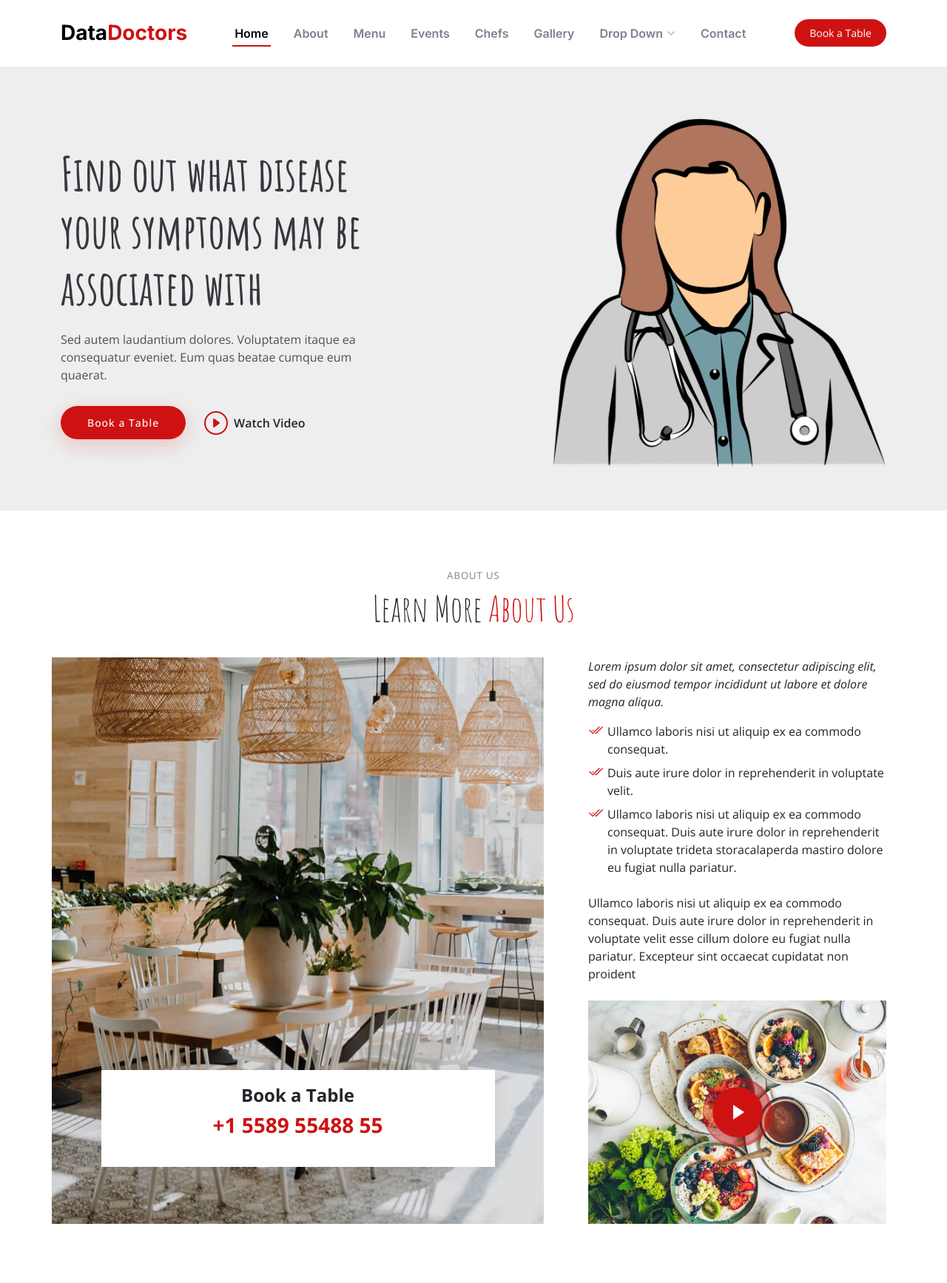
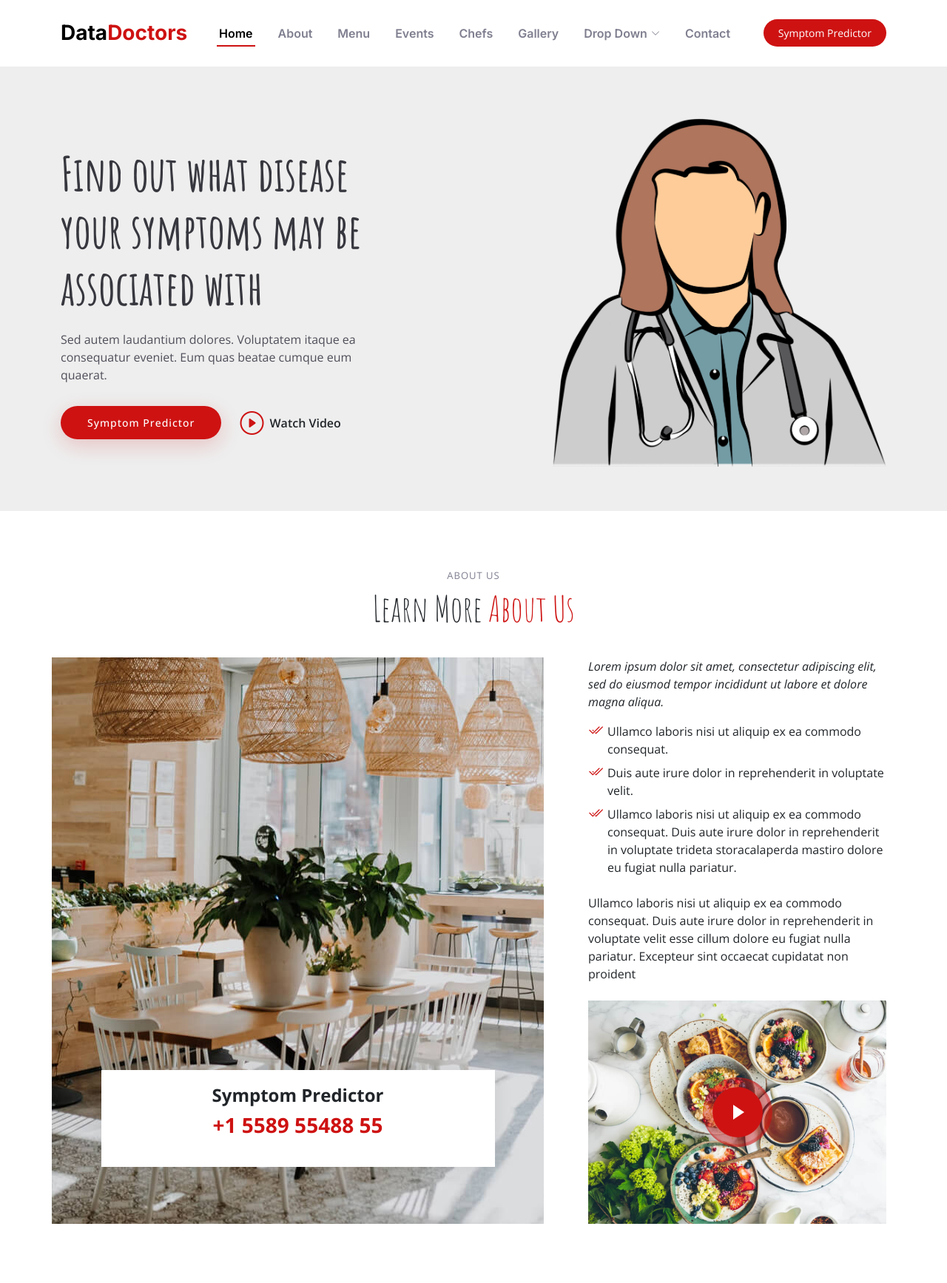
Before and after one commit to maiterivas/Data-Doctors-Project-4, a Flask app: page / in a window 1280 px wide. Shown: the top 1735 px of the page at 74% size. Run offline with Flask 2, Linux system fonts and the light colour scheme; some libraries are stand-ins or nearby versions.

Commit message:
updating htmls

```diff
--- a/data-doc-app/templates/index.html
+++ b/data-doc-app/templates/index.html
@@ -77,7 +77,7 @@
         </ul>
       </nav><!-- .navbar -->
 
-      <a class="btn-book-a-table" href="#book-a-table">Book a Table</a>
+      <a class="btn-book-a-table" href="#book-a-table">Symptom Predictor</a>
       <i class="mobile-nav-toggle mobile-nav-show bi bi-list"></i>
       <i class="mobile-nav-toggle mobile-nav-hide d-none bi bi-x"></i>
 
@@ -92,7 +92,7 @@
           <h2 data-aos="fade-up">Find out what disease<br>your symptoms may be associated with</h2>
           <p data-aos="fade-up" data-aos-delay="100">Sed autem laudantium dolores. Voluptatem itaque ea consequatur eveniet. Eum quas beatae cumque eum quaerat.</p>
           <div class="d-flex" data-aos="fade-up" data-aos-delay="200">
-            <a href="#book-a-table" class="btn-book-a-table">Book a Table</a>
+            <a href="#book-a-table" class="btn-book-a-table">Symptom Predictor</a>
             <a href="https://www.youtube.com/watch?v=LXb3EKWsInQ" class="glightbox btn-watch-video d-flex align-items-center"><i class="bi bi-play-circle"></i><span>Watch Video</span></a>
           </div>
         </div>
@@ -117,7 +117,7 @@
         <div class="row gy-4">
           <div class="col-lg-7 position-relative about-img" style="background-image: url(assets/img/about.jpg) ;" data-aos="fade-up" data-aos-delay="150">
             <div class="call-us position-absolute">
-              <h4>Book a Table</h4>
+              <h4>Symptom Predictor</h4>
               <p>+1 5589 55488 55</p>
             </div>
           </div>
@@ -827,12 +827,12 @@
       </div>
     </section><!-- End Chefs Section -->
 
-    <!-- ======= Book A Table Section ======= -->
+    <!-- ======= Symptom Predictor Section ======= -->
     <section id="book-a-table" class="book-a-table">
       <div class="container" data-aos="fade-up">
 
         <div class="section-header">
-          <h2>Book A Table</h2>
+          <h2>Symptom Predictor</h2>
           <p>Book <span>Your Stay</span> With Us</p>
         </div>
 
@@ -877,14 +877,14 @@
                 <div class="error-message"></div>
                 <div class="sent-message">Your booking request was sent. We will call back or send an Email to confirm your reservation. Thank you!</div>
               </div>
-              <div class="text-center"><button type="submit">Book a Table</button></div>
+              <div class="text-center"><button type="submit">Symptom Predictor</button></div>
             </form>
           </div><!-- End Reservation Form -->
 
         </div>
 
       </div>
-    </section><!-- End Book A Table Section -->
+    </section><!-- End Symptom Predictor Section -->
 
     <!-- ======= Gallery Section ======= -->
     <section id="gallery" class="gallery section-bg">
@@ -1054,7 +1054,7 @@
 
     <div class="container">
       <div class="copyright">
-        &copy; Copyright <strong><span>Yummy</span></strong>. All Rights Reserved
+        &copy; Copyright <strong><span>DataDoctors</span></strong>. *We are not medically licensed professionals.
       </div>
       <div class="credits">
         <!-- All the links in the footer should remain intact. -->
```
Also changed, not shown: data-doc-app/templates/sample-inner-page.html (+5 -5 lines).
